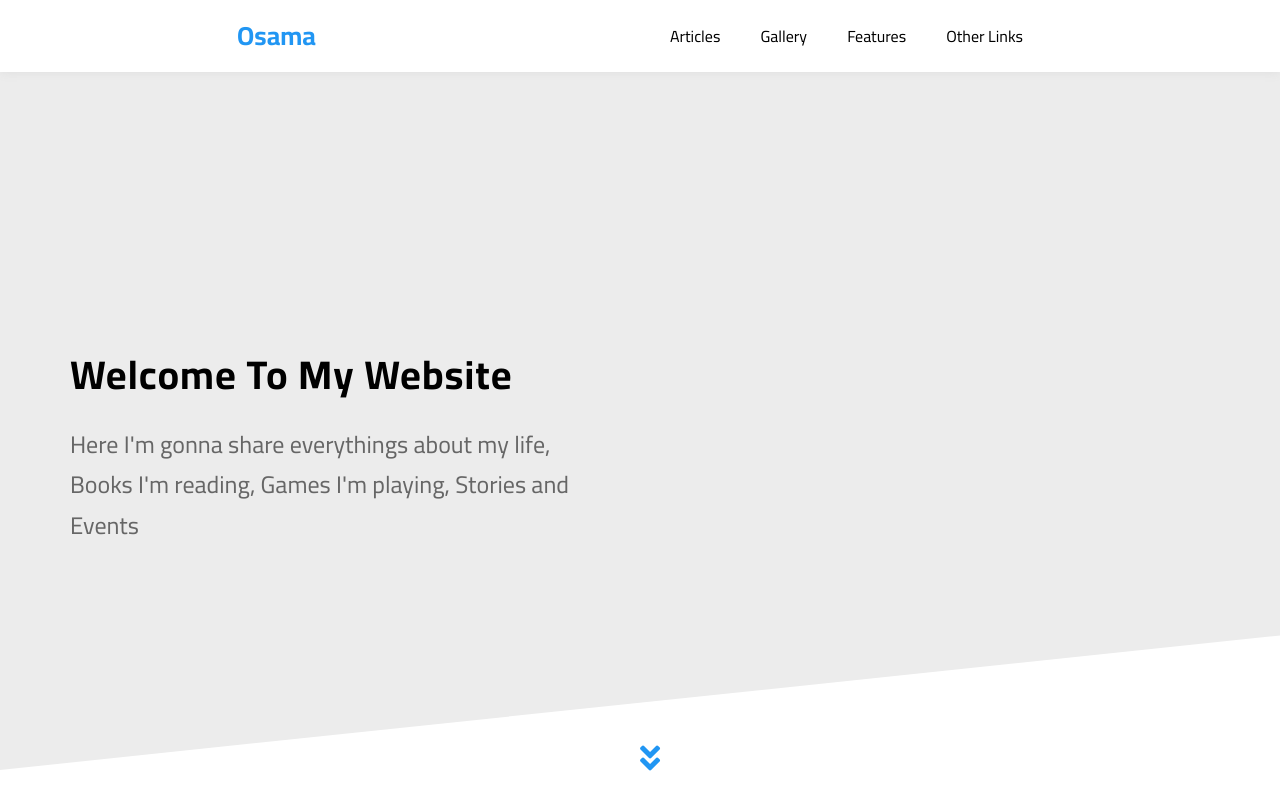
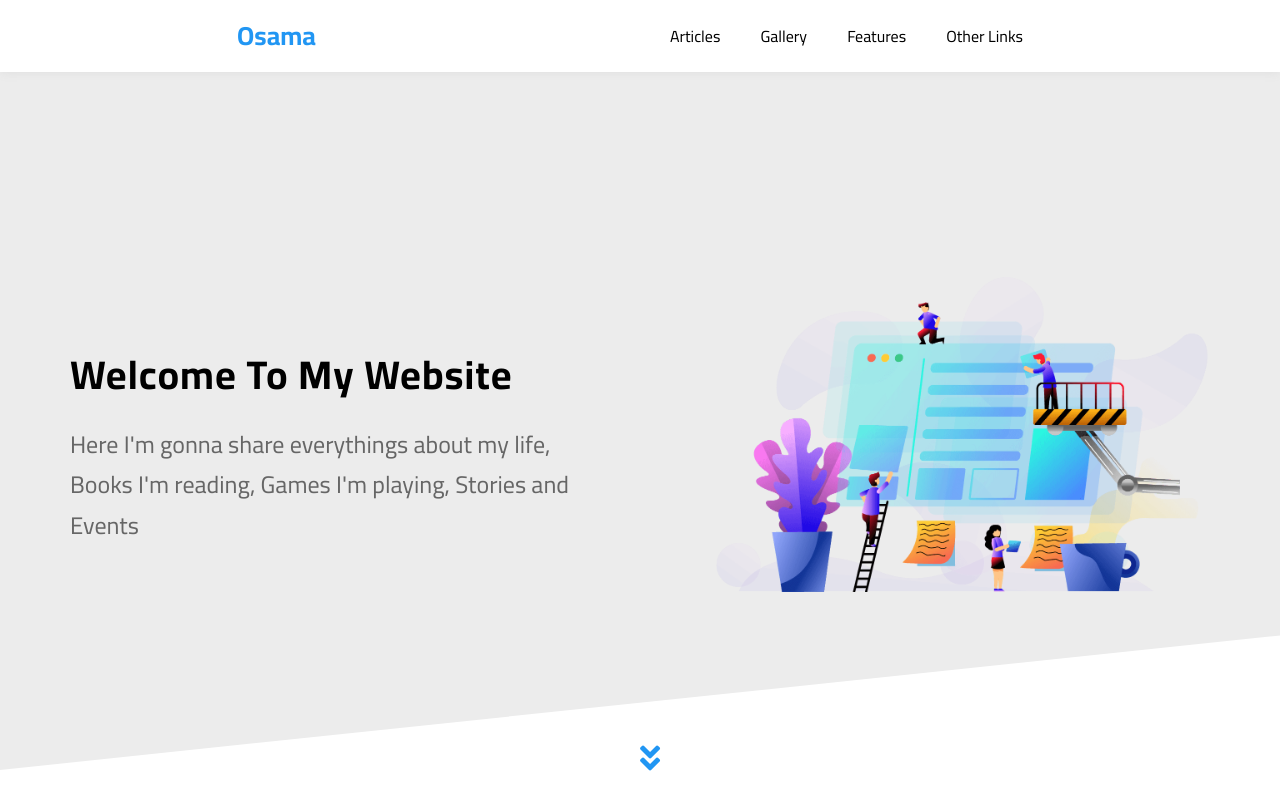
Before and after one commit to Osama-keakaty/third-template-html-css, a plain HTML site: page index.html in a window 1280 px wide. Shown: the top 800 px of the page. Drawn offline with Linux system fonts and the light colour scheme; the site is published under a folder, as on GitHub Pages, so addresses that start at the root find nothing.

Commit message:
solve an error with landing image

```diff
--- a/css/style.css
+++ b/css/style.css
@@ -751,6 +751,9 @@ button {
     -o-transition: var(--main-transition);
     z-index: -1;
 }
+.features .container .box:hover a::before{
+    width: 100%;
+}
 .features .container .one a::before{
     background-color: red;
 }
@@ -760,9 +763,7 @@ button {
 .features .container .three a::before{
     background-color: var(--main-color);
 }
-.features .container .box:hover a::before{
-    width: 100%;
-}
+
 
 
 
--- a/index.html
+++ b/index.html
@@ -81,7 +81,7 @@
                     Events </p>
             </div>
             <div class="image">
-                <img src="/imgs/landing-image.png" alt="">
+                <img src="imgs/landing-image.png" alt="">
             </div>
         </div>
         <a href="#articles" class="go-down">
```
